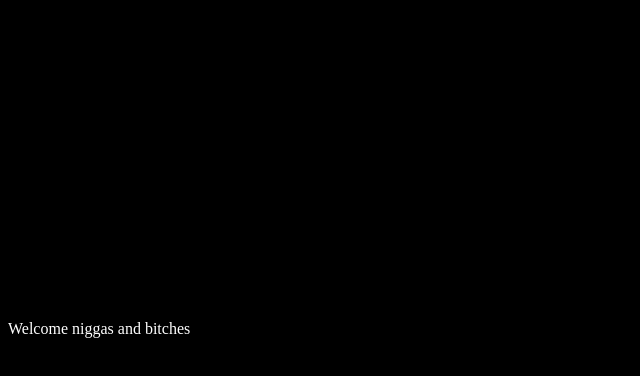
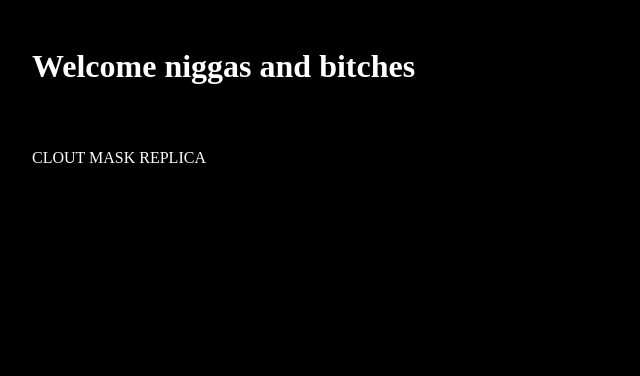
Before and after one commit to zachmolony/cloutmaskreplica, a plain HTML site: page index.html in a window 1280 px wide. Shown: the whole page, without its empty margins (0-640 px from the left). Drawn offline with Linux system fonts and the light colour scheme.

Commit message:
added spacing

```diff
--- a/index.html
+++ b/index.html
@@ -11,16 +11,18 @@
     body {
         background-color: black;
         color: white;
+        margin-top: 3em;
+        margin-left: 2em;
     }
 
-    p {
-        margin-top: 20em;
+    P {
+        margin-top: 4em;
     }
-
     </style>
 
 <body>
-    <p>Welcome niggas and bitches</p>
+    <h1>Welcome niggas and bitches</h1>
+    <p>CLOUT MASK REPLICA</p>
 </body>
 
 </html>
```
